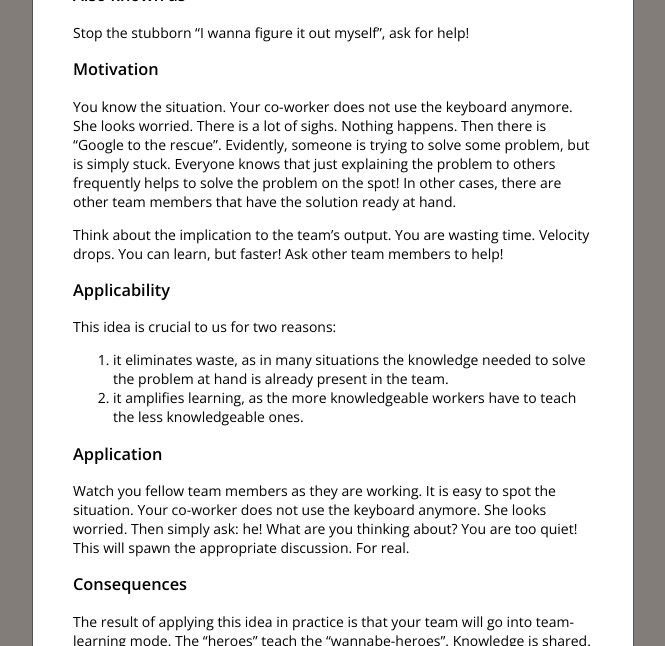
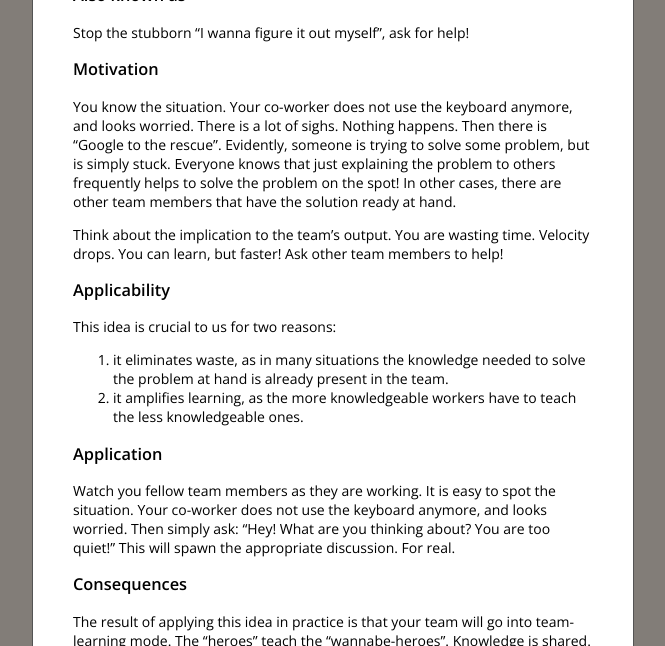
Before and after one commit to xebia/essentials, a Jekyll site: the page built from two-minute-rule.md, in a window 1280 px wide. Shown: the part 501-1147 px from the top of the page, without its empty margins (307-972 px from the left). Built offline with Jekyll 4.4.1, drawn with Linux system fonts in a browser that asks for light colours; nearby versions of some CDN libraries; Markdown is read by kramdown in place of the engine named in the settings.

Commit message:
Slight rephrase in two-minute-rule

```diff
--- a/two-minute-rule.md
+++ b/two-minute-rule.md
@@ -20,7 +20,7 @@ Stop the stubborn "I wanna figure it out myself", ask for help!
 
 ### Motivation
 
-You know the situation. Your co-worker does not use the keyboard anymore. She looks worried. There is a lot of sighs. Nothing happens. Then there is "Google to the rescue". Evidently, someone is trying to solve some problem, but is simply stuck. Everyone knows that just explaining the problem to others frequently helps to solve the problem on the spot! In other cases, there are other team members that have the solution ready at hand.
+You know the situation. Your co-worker does not use the keyboard anymore, and looks worried. There is a lot of sighs. Nothing happens. Then there is "Google to the rescue". Evidently, someone is trying to solve some problem, but is simply stuck. Everyone knows that just explaining the problem to others frequently helps to solve the problem on the spot! In other cases, there are other team members that have the solution ready at hand.
 
 Think about the implication to the team's output. You are wasting time. Velocity drops. You can learn, but faster! Ask other team members to help!
 
@@ -33,7 +33,7 @@ This idea is crucial to us for two reasons:
 
 ### Application
 
-Watch you fellow team members as they are working. It is easy to spot the situation. Your co-worker does not use the keyboard anymore. She looks worried. Then simply ask: he! What are you thinking about? You are too quiet! This will spawn the appropriate discussion. For real.
+Watch you fellow team members as they are working. It is easy to spot the situation. Your co-worker does not use the keyboard anymore, and looks worried. Then simply ask: "Hey! What are you thinking about? You are too quiet!" This will spawn the appropriate discussion. For real.
 
 ### Consequences
 
```
